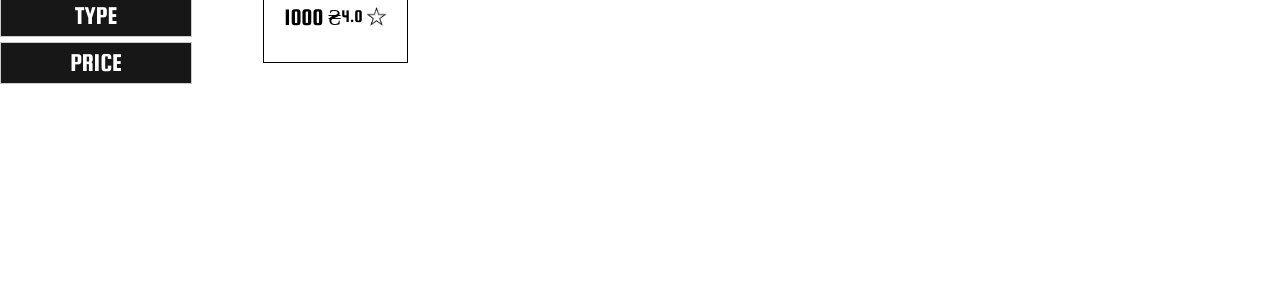
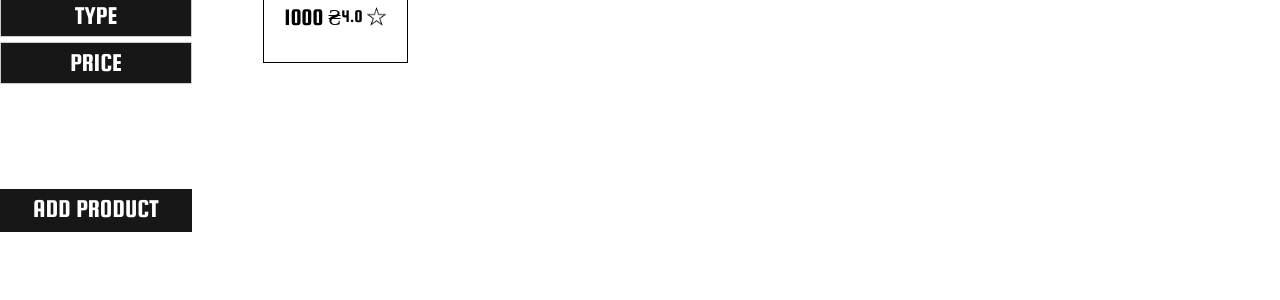
Before and after one commit to IceZyzel/drip-trip, a Django app: page / in a window 1280 px wide. Shown: the part 357-657 px from the top of the page. Run offline with Django 4.2, Linux system fonts and the light colour scheme; data comes from the database, SQL or seed files in the repository; data that the repository does not hold is empty.

Commit message:
button add Product

```diff
--- a/driptrip/drip/templates/drip/home.html
+++ b/driptrip/drip/templates/drip/home.html
@@ -101,6 +101,9 @@
                         <label>To: <input type="number"></label>
                     </div>
                 </div>
+                <div class="add-products">
+                    <a href="addProduct">ADD PRODUCT</a>
+                </div>
             </div>
             <div class="product-block">
                 {% for product in products %}
--- a/driptrip/static/drip/css/main.css
+++ b/driptrip/static/drip/css/main.css
@@ -205,6 +205,21 @@
     font-size: 16px;
 }
 
+.add-products {
+  cursor: pointer;
+  text-align: center;
+  line-height: 40px;
+  background-color: #171717;
+  border: 0px;
+  margin-top: 100px;
+}
+
+.add-products a {
+  color:#FFFFFF;
+  font-size: 26px;
+  text-decoration: none;
+}
+
 .product-block {
   width: 77%;
   float: right;
```
